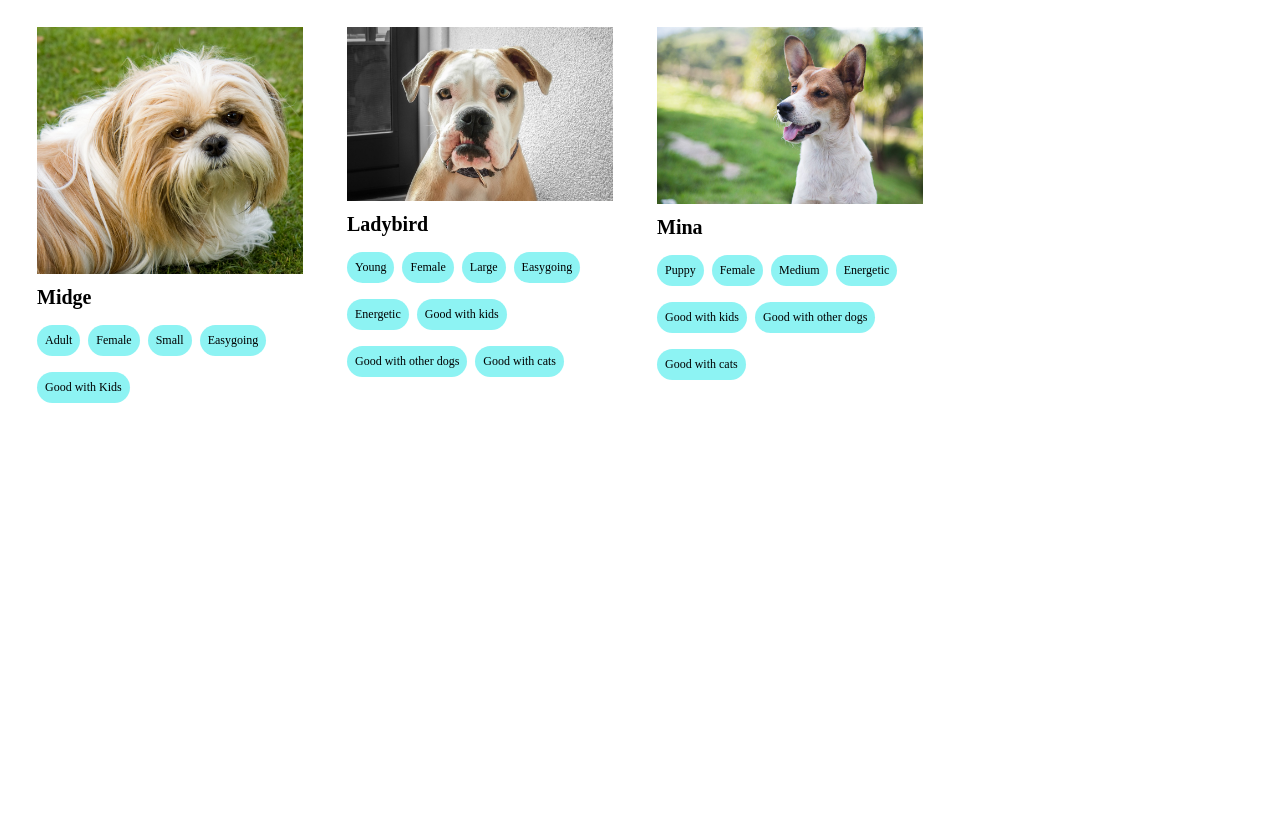
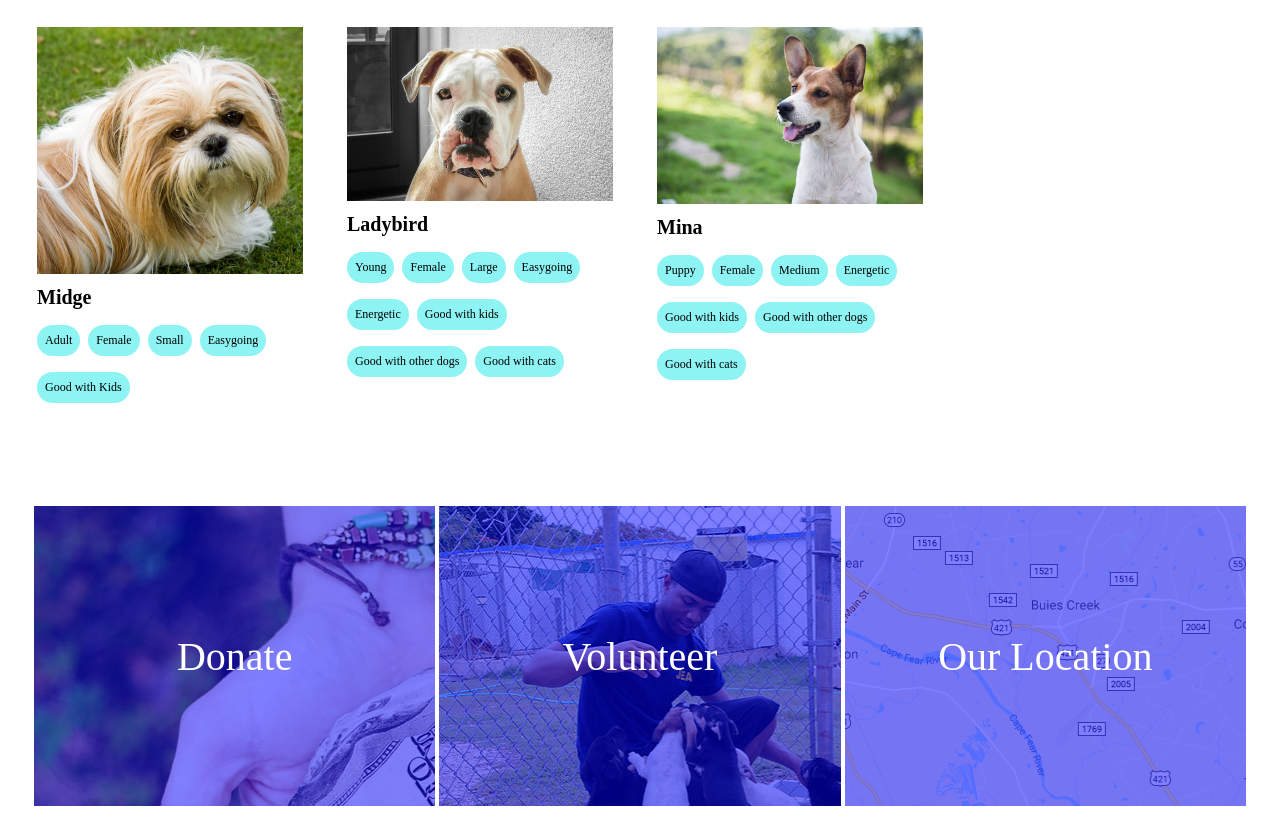
Before and after one commit to momentum-team-5/css-dog-adoption-trident6, a plain HTML site: page index.html in a window 1280 px wide. Shown: the part 990-1828 px from the top of the page. Before the commit the page ends 1448 px from the top, so only its background shows below. Drawn offline with Linux system fonts and the light colour scheme.

Commit message:
footer added

```diff
--- a/index.html
+++ b/index.html
@@ -129,7 +129,11 @@
 
 </body>
 <footer>
-
+    <div class='footer-container'>
+        <p class='footer-box1'>Donate</p>
+        <p class='footer-box2'>Volunteer</p>
+        <p class='footer-box3'>Our Location</p>
+    </div>
 </footer>
 
 </html>
--- a/style.css
+++ b/style.css
@@ -32,7 +32,7 @@
         padding: 1.5rem;
         padding-left: 0rem;
         padding-bottom: 0rem;
-     width: 400px;
+        width: 100%;
     }
 
     .dog-name {
@@ -66,8 +66,52 @@
         padding-top: 0px;
         padding-left: 0px;
     }
- /* img {
-        max-width: 100%;
-        footer {
-        background-image: ;
-        } */
+
+    .footer-container {
+        display: flex;
+        flex-wrap: wrap;
+        margin-top: 5rem;
+        padding: 0px;
+    }
+
+    .footer-box1 {
+        box-sizing: border-box;
+        display: flex;
+        align-items: center;
+        justify-content: center;
+        background-image: linear-gradient(rgba(0, 0, 255, 0.5), rgba(0, 0, 255, 0.5)), url('images/donate.jpg');
+        padding: .5rem;
+        color: white;
+        font-size: 2.5rem;
+        width: 33%;
+        height: 300px;
+    }
+
+    .footer-box2 {
+        box-sizing: border-box;
+        display: flex;
+        align-items: center;
+        justify-content: center;
+        background-image: linear-gradient(rgba(0, 0, 255, 0.5), rgba(0, 0, 255, 0.5)), url('images/volunteer.jpg');
+        padding: .5rem;
+        text-align: center;
+        color: white;
+        font-size: 2.5rem;
+        width: 33%;
+        height: 300px;
+    }
+
+    .footer-box3 {
+        box-sizing: border-box;
+        display: flex;
+        align-items: center;
+        justify-content: center;
+        background-image: linear-gradient(rgba(0, 0, 255, 0.5), rgba(0, 0, 255, 0.5)), url('images/location.png');
+        padding: .5rem;
+        text-align: center;
+        text-align: inherit;
+        color: white;
+        font-size: 2.5rem;
+        width: 33%;
+        height: 300px;
+    }
```
Lines whose indentation alone changed are shown as unchanged.
